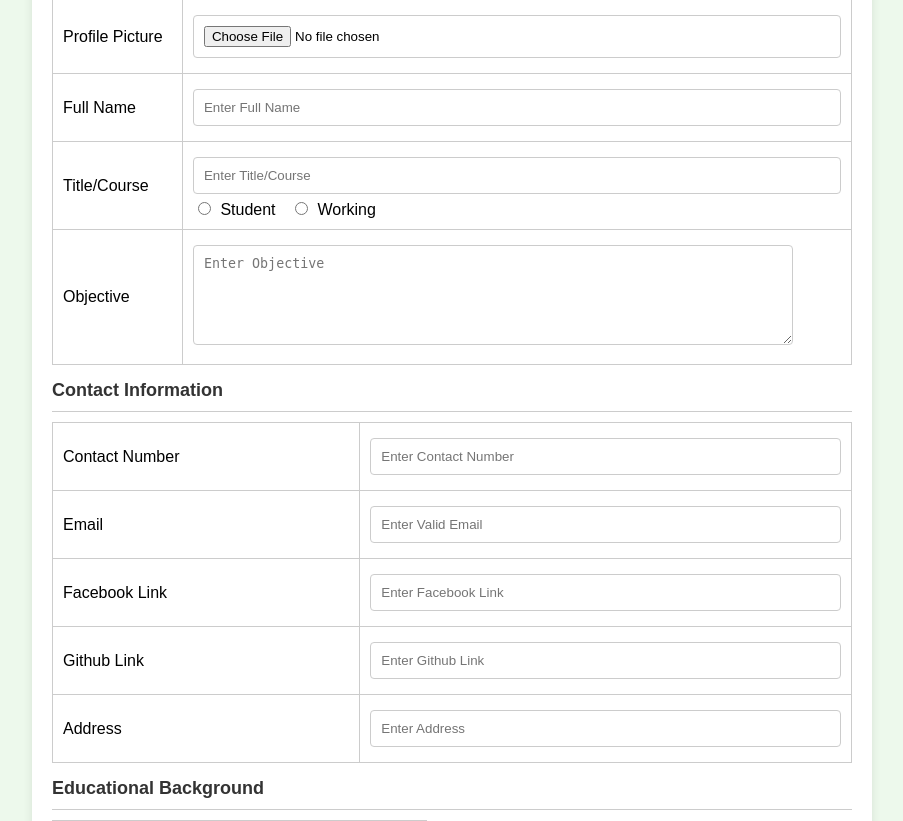
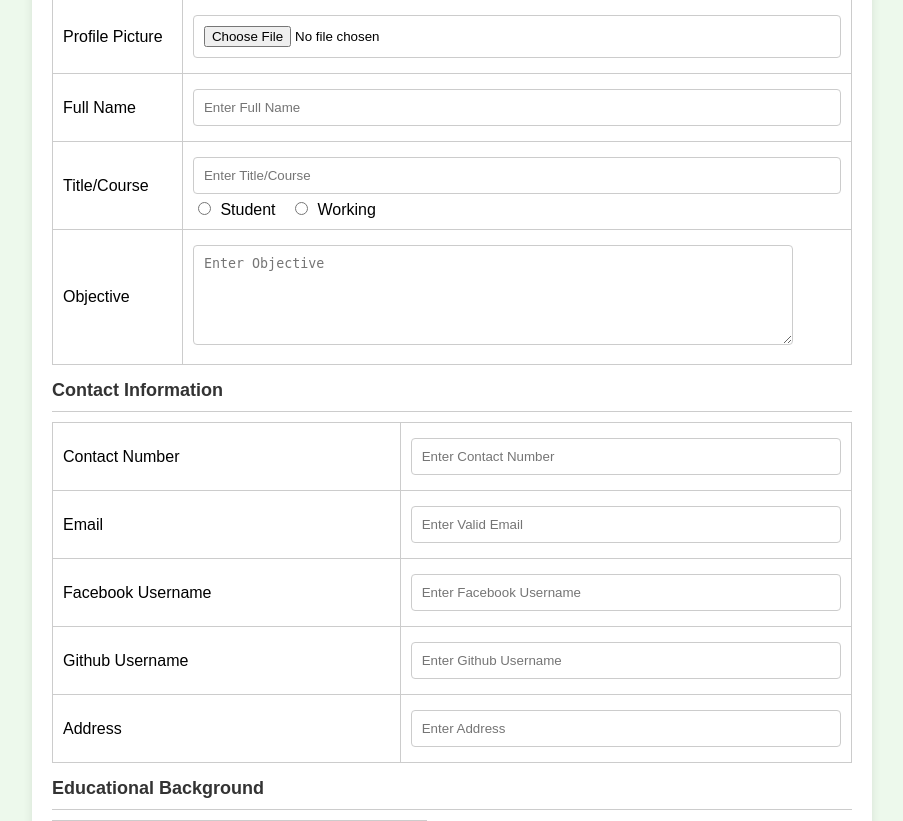
Before and after one commit to rexflores/Resume-Generator, a Flask app: page / in a window 1280 px wide. Shown: the part 123-944 px from the top of the page, without its empty margins (188-1091 px from the left). Run offline with Flask 3, Linux system fonts and the light colour scheme.

Commit message:
modification

```diff
--- a/app.py
+++ b/app.py
@@ -14,9 +14,7 @@ def resume():
     form_data = request.form.to_dict()
     file = request.files['img']
 
-    unique_filename = f"{uuid.uuid4().hex}_{file.filename}"
-    file_path = os.path.join('static/images', unique_filename)
-    file.save(file_path)
+    file.save(f'static/images/{file.filename}')
 
     form_data['img'] = file.filename
 
--- a/static/styles/resume.css
+++ b/static/styles/resume.css
@@ -263,7 +263,7 @@ p{
     position: relative;
     width: 100%;
     display: flex;
-    flex-direction: row;
+    flex-direction:column;
 }
 
 .skills .box h4{
--- a/templates/index.html
+++ b/templates/index.html
@@ -11,7 +11,7 @@
 </head>
 
 <body>
-    <form method="POST" action="/resume" enctype="multipart/form-data">
+    <form method="POST" action="resume" enctype="multipart/form-data">
         <div class="title">
             <h1>Registration Form</h1>
         </div>
@@ -55,12 +55,12 @@
                 <td><input type="email" required name="email" placeholder="Enter Valid Email"></td>
             </tr>
             <tr>
-                <td>Facebook Link</td>
-                <td><input type="text" required name="facebook" placeholder="Enter Facebook Link"></td>
+                <td>Facebook Username</td>
+                <td><input type="text" required name="facebook" placeholder="Enter Facebook Username"></td>
             </tr>
             <tr>
-                <td>Github Link</td>
-                <td><input type="text" required name="github" placeholder="Enter Github Link"></td>
+                <td>Github Username</td>
+                <td><input type="text" required name="github" placeholder="Enter Github Username"></td>
             </tr>
             <tr>
                 <td>Address</td>
--- a/templates/resume.html
+++ b/templates/resume.html
@@ -38,13 +38,13 @@
                             </a>
                         </li>
                         <li>
-                            <a class="onclick" href="{{ data.facebook }}" target="_blank">
+                            <a class="onclick" href="https://www.facebook.com/{{ data.facebook }}" target="_blank">
                                 <span class="icon"><i class="fa fa-facebook" aria-hidden="true"></i></span>
                                 <span class="text">{{ data.facebook }}</span>
                             </a>
                         </li>
                         <li>
-                            <a class="onclick" href="{{ data.github }}" target="_blank">
+                            <a class="onclick" href="https://github.com/{{ data.github }}" target="_blank">
                                 <span class="icon"><i class="fa fa-github" aria-hidden="true"></i></span>
                                 <span class="text">{{ data.github }}</span>
                             </a>
```
Also changed, not shown: static/images/955c5c5f205f4af3bd726cf2e3aa74b1_Flores-Rex Daivid_Casual Photo.jpg (deleted), static/images/Flores-Rex Daivid_Casual Photo.jpg (deleted), static/images/a6e22105d5694d32aa700a13de93a9b1_Flores-Rex Daivid_Casual Photo.jpg (deleted).
